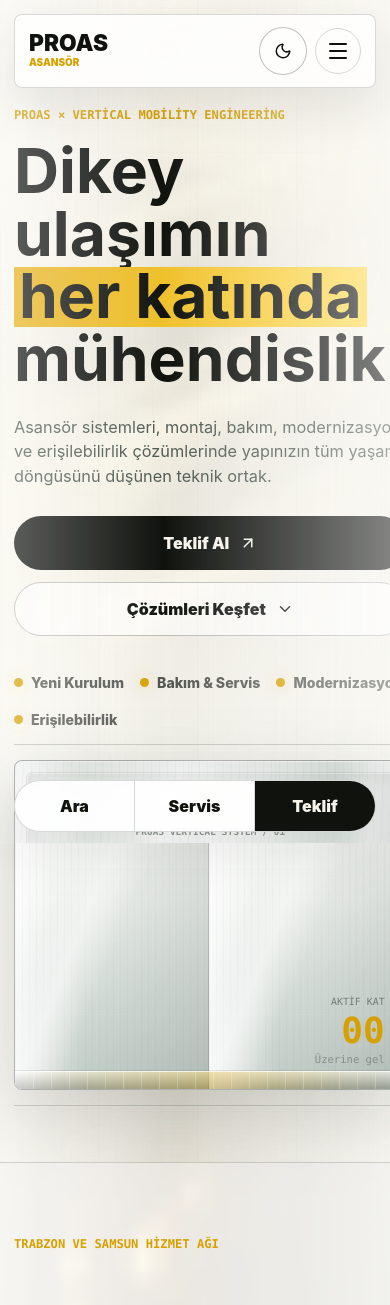
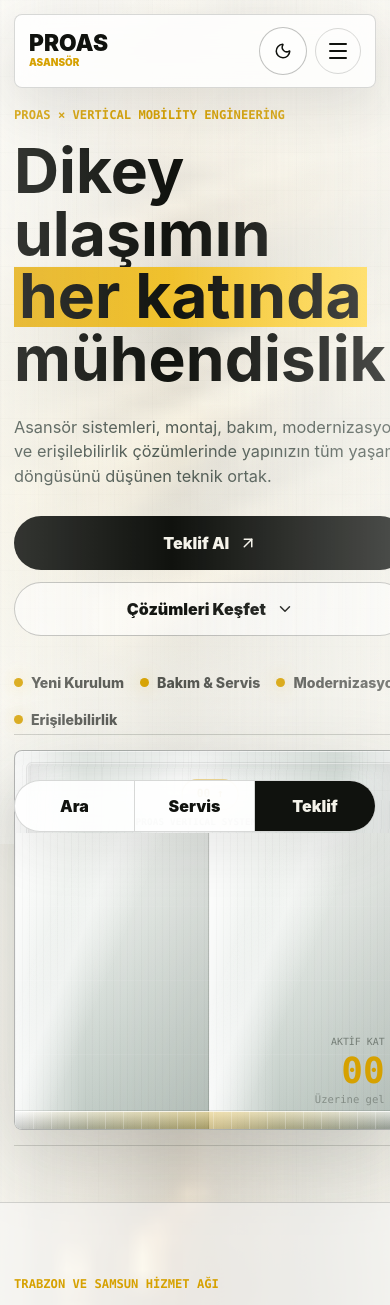
Before and after one commit to mucahits8/proas_asansor, a React (Vite) app: page / in a window 390 px wide. Shown: the top 1305 px of the page. Built offline with nearby package versions, Linux system fonts and the light colour scheme.

Commit message:
Tune mobile hero lighting and elevator motion

```diff
--- a/src/main.tsx
+++ b/src/main.tsx
@@ -589,7 +589,22 @@
     const setProgress = () => {
       const max = document.body.scrollHeight - window.innerHeight;
       const progress = max > 0 ? window.scrollY / max : 0;
+      const hero = document.getElementById('hero');
+      const heroRect = hero?.getBoundingClientRect();
+      const heroProgress = heroRect
+        ? Math.min(
+            1,
+            Math.max(0, -heroRect.top / Math.max(1, heroRect.height * 0.55)),
+          )
+        : 0;
       root.style.setProperty('--scroll-progress', String(progress));
+      root.style.setProperty('--hero-cabin-lift', `${heroProgress * -18}px`);
+      root.style.setProperty('--hero-door-left', `${heroProgress * -26}%`);
+      root.style.setProperty('--hero-door-right', `${heroProgress * 26}%`);
+      root.style.setProperty(
+        '--hero-light-opacity',
+        String(0.2 + heroProgress * 0.42),
+      );
       root.style.setProperty(
         '--scroll-direction',
         window.scrollY >= lastScrollY ? '1' : '-1',
--- a/src/styles.css
+++ b/src/styles.css
@@ -107,8 +107,8 @@
   background:
     radial-gradient(
       circle at 76% 12%,
-      rgba(214, 161, 0, 0.08),
-      transparent 18rem
+      rgba(214, 161, 0, 0.055),
+      transparent 16rem
     ),
     linear-gradient(
       90deg,
@@ -673,14 +673,14 @@
   background:
     linear-gradient(
       90deg,
-      rgba(250, 249, 242, 0.74),
-      rgba(250, 249, 242, 0.48) 48%,
-      rgba(244, 242, 232, 0.8)
+      rgba(250, 249, 242, 0.66),
+      rgba(250, 249, 242, 0.4) 48%,
+      rgba(244, 242, 232, 0.7)
     ),
     radial-gradient(
       circle at 70% 12%,
-      rgba(214, 161, 0, 0.07),
-      transparent 20rem
+      rgba(214, 161, 0, 0.045),
+      transparent 17rem
     );
   color: var(--ink);
 }
@@ -742,9 +742,9 @@
   background:
     linear-gradient(
       90deg,
-      rgba(255, 255, 255, 0.34),
+      rgba(255, 255, 255, 0.24),
       transparent 42%,
-      rgba(255, 255, 255, 0.48)
+      rgba(255, 255, 255, 0.34)
     ),
     repeating-linear-gradient(
       90deg,
@@ -3013,7 +3013,55 @@
   }
 
   .shaft-wrap {
-    min-height: 330px;
+    min-height: 380px;
+    margin-top: -10px;
+  }
+
+  .cinematic {
+    background:
+      linear-gradient(
+        90deg,
+        rgba(250, 249, 242, 0.52),
+        rgba(250, 249, 242, 0.34) 48%,
+        rgba(244, 242, 232, 0.56)
+      ),
+      radial-gradient(
+        circle at 68% 14%,
+        rgba(214, 161, 0, 0.035),
+        transparent 14rem
+      );
+  }
+
+  .hero-noise {
+    background:
+      linear-gradient(
+        90deg,
+        rgba(255, 255, 255, 0.16),
+        transparent 44%,
+        rgba(255, 255, 255, 0.24)
+      ),
+      repeating-linear-gradient(
+        90deg,
+        transparent 0,
+        transparent 98px,
+        rgba(17, 19, 15, 0.026) 99px
+      );
+  }
+
+  .shaft-wrap .cabin {
+    transform: translateY(var(--hero-cabin-lift, 0));
+  }
+
+  .shaft-wrap .cabin-doors span:first-child {
+    transform: translateX(var(--hero-door-left, 0%));
+  }
+
+  .shaft-wrap .cabin-doors span:last-child {
+    transform: translateX(var(--hero-door-right, 0%));
+  }
+
+  .shaft-wrap .cabin-light {
+    opacity: var(--hero-light-opacity, 0.22);
   }
 
   .corporate-asset {
```
